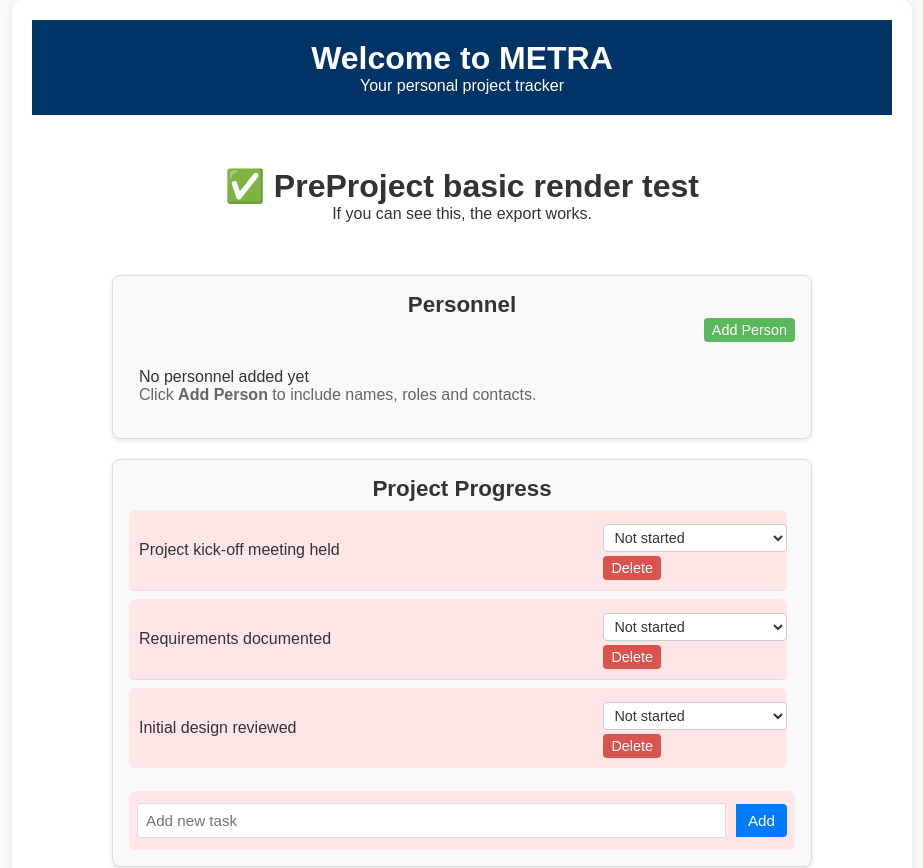
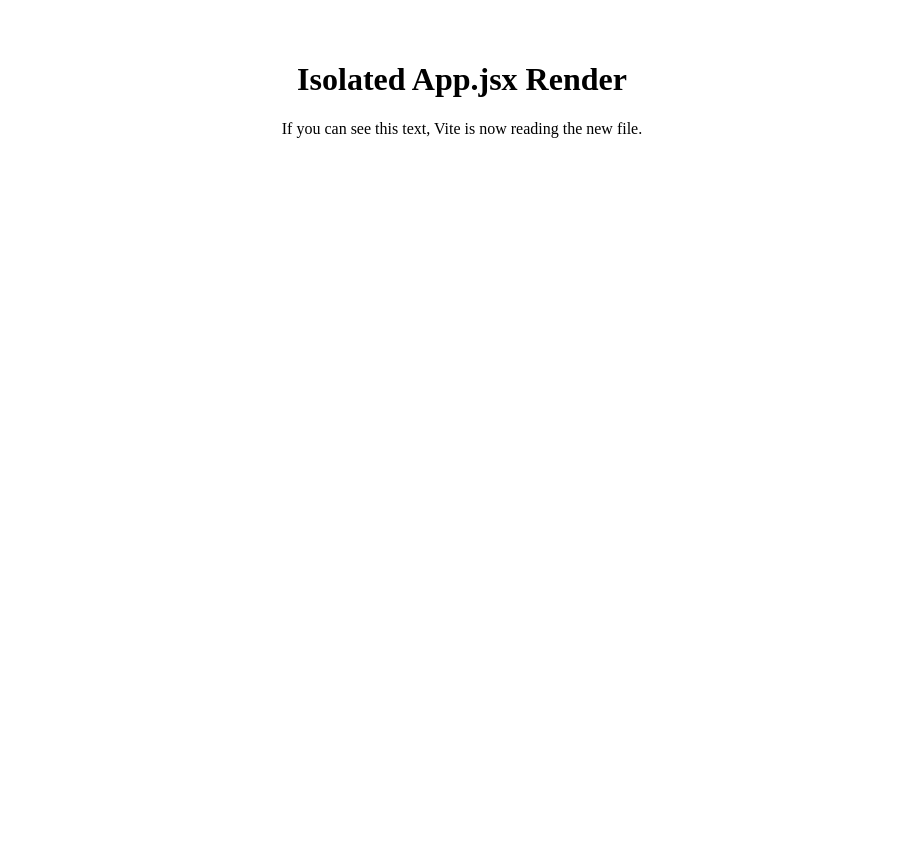
Before and after one commit to johnjkelly1945-ops/project-tracker-vite-pwa-v15, a React (Vite) app: page / in a window 1280 px wide. Shown: the top 868 px of the page, without its empty margins (178-1101 px from the left). After the commit the page ends 800 px from the top, so only its background shows below. Built offline with nearby package versions, Linux system fonts and the light colour scheme.

Commit message:
Baseline – React render pipeline verified across Safari and Chrome (v4.6B.13 Step 3)

```diff
--- a/src/App.jsx
+++ b/src/App.jsx
@@ -1,26 +1,11 @@
 import React from "react";
-import PreProject from "./components/PreProject";
-import Personnel from "./components/Personnel";
-import Progress from "./components/Progress";
-import Closure from "./components/Closure";
-import "./Styles/App.v2.css";
 
-function App() {
+export default function App() {
+  console.log("🧩 Fresh isolated App.jsx loaded at runtime");
   return (
-    <div className="app-container">
-      {/* Header */}
-      <div className="header">
-        <h1>Welcome to METRA</h1>
-        <p>Your personal project tracker</p>
-      </div>
-
-      {/* Modules in order */}
-      <PreProject />
-      <Personnel />
-      <Progress />
-      <Closure />
+    <div style={{padding:"2rem",textAlign:"center"}}>
+      <h1>Isolated App.jsx Render</h1>
+      <p>If you can see this text, Vite is now reading the new file.</p>
     </div>
   );
 }
-
-export default App;
```
Also changed, not shown: 1 other file (tests, documents, lock files or other folders).
